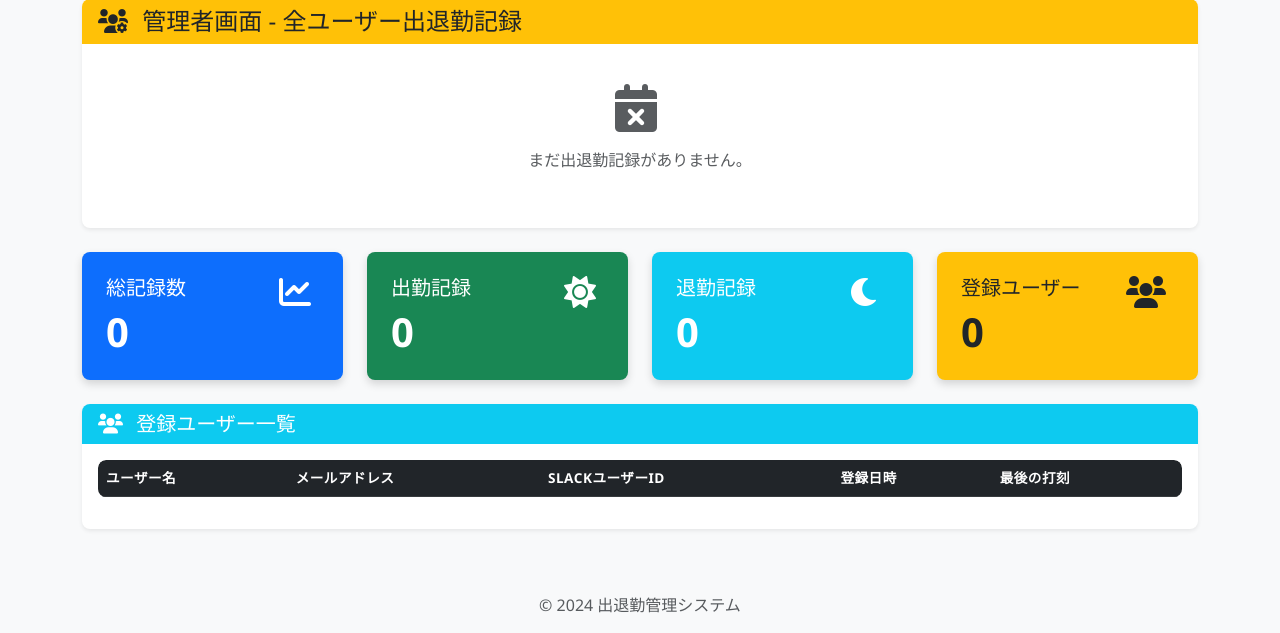
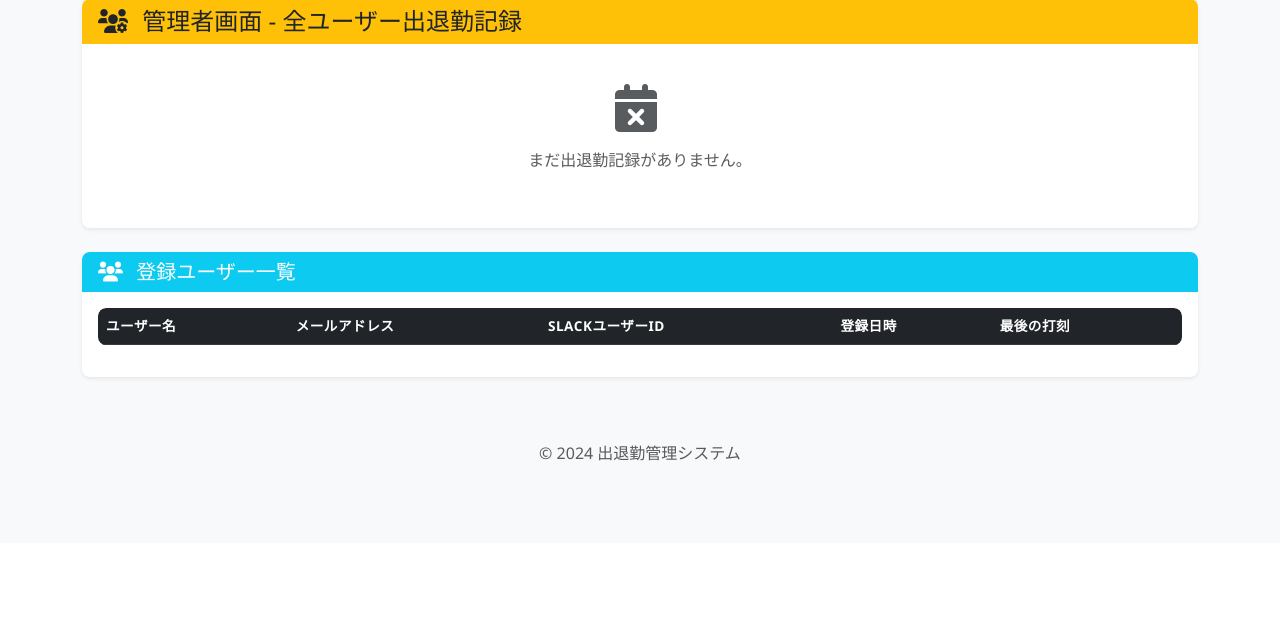
Before and after one commit to HirotsuneTakahashi/arabesque-time, a Flask app: template templates/admin.html in a window 1280 px wide. Shown: the part 257-890 px from the top of the page. After the commit the page ends 718 px from the top, so only its background shows below. Run offline with Flask 3, Linux system fonts and the light colour scheme; the template is opened without the code that fills it, so the values that code supplies are empty; parts of the project's set-up code (start-up, migrations or seed data) failed here and were passed over.

Commit message:
管理者画面とユーザー画面から統計情報カードを削除し、テンプレートを整理しました。これにより、表示内容が簡素化され、ユーザーインターフェースが改善されました。

```diff
--- a/templates/admin.html
+++ b/templates/admin.html
@@ -128,70 +128,6 @@
     </div>
 </div>
 
-<!-- 基本統計情報 -->
-<div class="row mt-4">
-    <div class="col-md-3">
-        <div class="card bg-primary text-white">
-            <div class="card-body">
-                <div class="d-flex justify-content-between">
-                    <div>
-                        <h5 class="card-title">総記録数</h5>
-                        <h2>{{ attendances|length }}</h2>
-                    </div>
-                    <div>
-                        <i class="fas fa-chart-line fa-2x"></i>
-                    </div>
-                </div>
-            </div>
-        </div>
-    </div>
-    <div class="col-md-3">
-        <div class="card bg-success text-white">
-            <div class="card-body">
-                <div class="d-flex justify-content-between">
-                    <div>
-                        <h5 class="card-title">出勤記録</h5>
-                        <h2>{{ attendances | selectattr('0.type', 'equalto', '出勤') | list | length }}</h2>
-                    </div>
-                    <div>
-                        <i class="fas fa-sun fa-2x"></i>
-                    </div>
-                </div>
-            </div>
-        </div>
-    </div>
-    <div class="col-md-3">
-        <div class="card bg-info text-white">
-            <div class="card-body">
-                <div class="d-flex justify-content-between">
-                    <div>
-                        <h5 class="card-title">退勤記録</h5>
-                        <h2>{{ attendances | selectattr('0.type', 'equalto', '退勤') | list | length }}</h2>
-                    </div>
-                    <div>
-                        <i class="fas fa-moon fa-2x"></i>
-                    </div>
-                </div>
-            </div>
-        </div>
-    </div>
-    <div class="col-md-3">
-        <div class="card bg-warning text-dark">
-            <div class="card-body">
-                <div class="d-flex justify-content-between">
-                    <div>
-                        <h5 class="card-title">登録ユーザー</h5>
-                        <h2>{{ attendances | map(attribute='1.id') | unique | list | length }}</h2>
-                    </div>
-                    <div>
-                        <i class="fas fa-users fa-2x"></i>
-                    </div>
-                </div>
-            </div>
-        </div>
-    </div>
-</div>
-
 <!-- ユーザー一覧 -->
 <div class="row mt-4">
     <div class="col-12">
```
Also changed, not shown: templates/index.html (+0 -32 lines).
